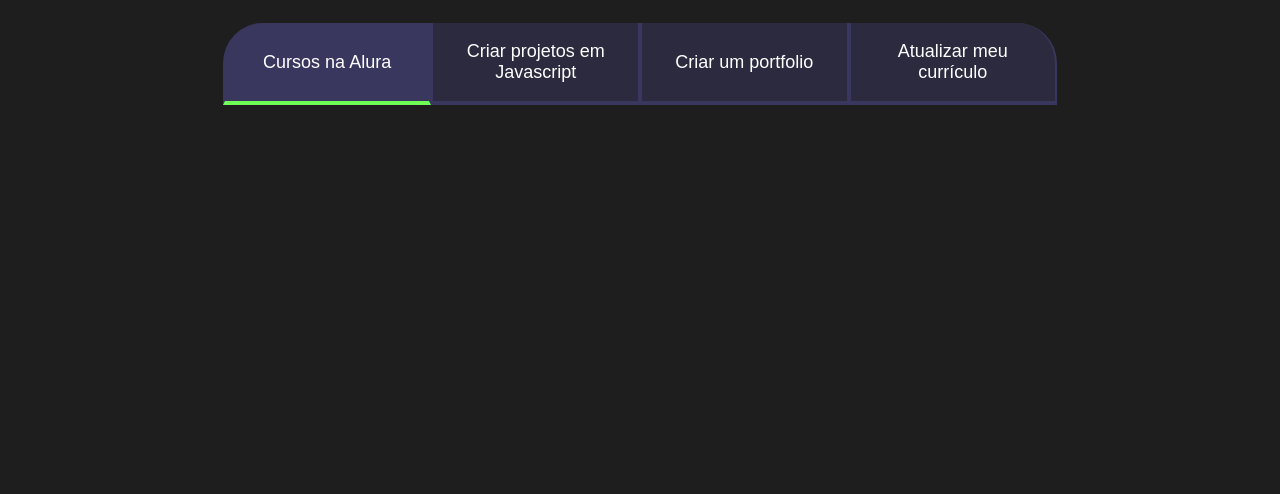
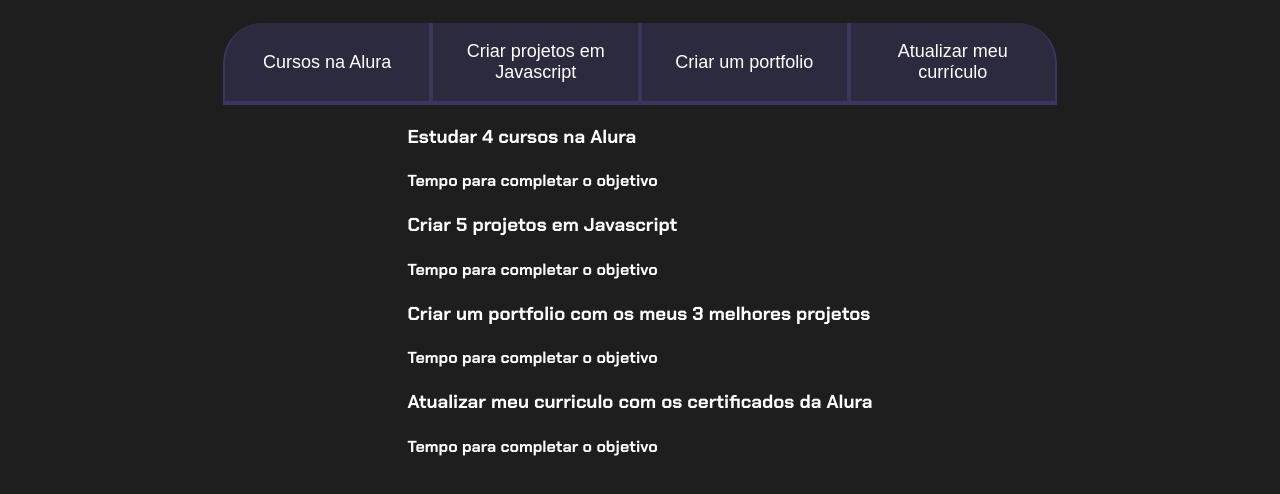
Before and after one commit to anatoniatto0/meus-objetivos-, a plain HTML site: page index.html in a window 1280 px wide. Both pictures are taken after a click on the button "Cursos na Alura". Shown: the part 72-566 px from the top of the page. Drawn offline with Linux system fonts and the light colour scheme.

Commit message:
Add files via upload

```diff
--- a/index.html
+++ b/index.html
@@ -20,9 +20,24 @@
         <button class="botao">Atualizar meu currículo</button>
 </div>
  <div class="div-exemplo"></div>
-
-
-</section>
+ <div class="abas-textos">
+    <div class="aba-conteudo">
+        <h3 class="aba-conteudo-titulo-principal">Estudar 4 cursos na Alura</h3>
+        <h4 class="aba-conteudo-titulo-secundario">Tempo para completar o objetivo</h4>
+    </div>
+    <div class="aba-conteudo">
+        <h3 class="aba-conteudo-titulo-principal">Criar 5 projetos em Javascript</h3>
+        <h4 class="aba-conteudo-titulo-secundario">Tempo para completar o objetivo</h4>
+    </div>
+    <div class="aba-conteudo">
+        <h3 class="aba-conteudo-titulo-principal">Criar um portfolio com os meus 3 melhores projetos</h3>
+        <h4 class="aba-conteudo-titulo-secundario">Tempo para completar o objetivo</h4>
+    </div>
+    <div class="aba-conteudo">
+        <h3 class="aba-conteudo-titulo-principal">Atualizar meu curriculo com os certificados da Alura</h3>
+        <h4 class="aba-conteudo-titulo-secundario">Tempo para completar o objetivo</h4>
+    </div>
+</div>
 
 </section>
 
--- a/main.js
+++ b/main.js
@@ -1,2 +1,19 @@
 const botoes = document.querySelectorAll(".botao");
-console.log(botoes)
+const textos = document.querySelectorAll(".aba-conteudo");
+
+for (let i = 0;i <botoes.length;i++){
+   botoes[i].onclick = function(){
+
+    for(let j=0;j<botoes.length;j++){
+        botoes[j].classList.remove("ativo")
+        textos[j].classList.remove("ativo");
+    }
+
+    botoes[j].classList.add("ativo");
+    textos[i].classList.add("ativo");
+
+   }
+
+
+    console.log(i);
+  }
```
